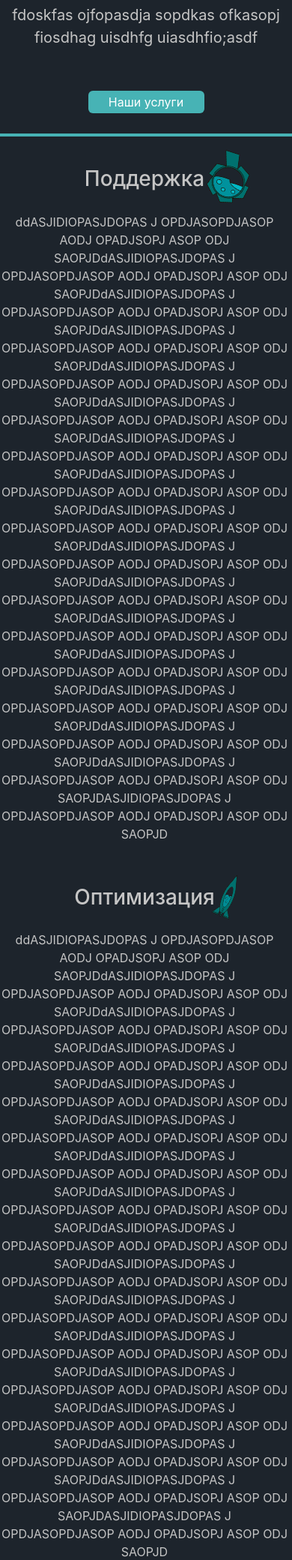
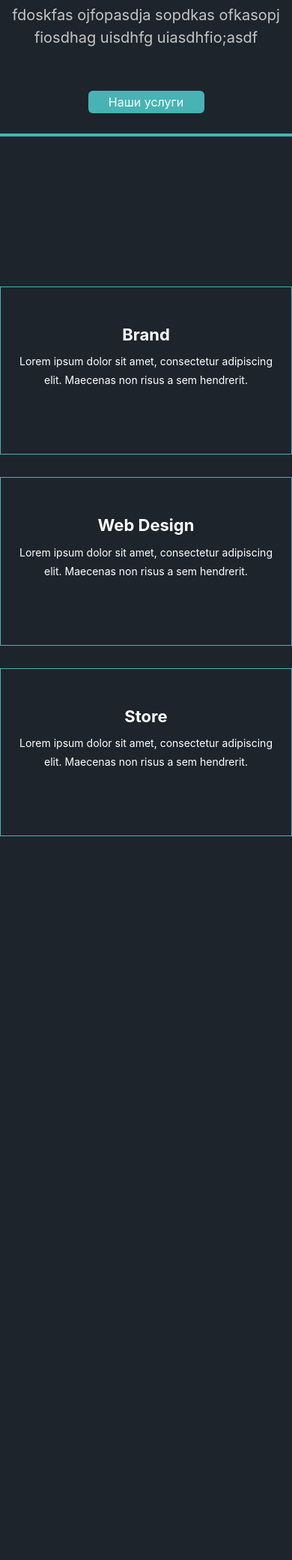
Before and after one commit to Avelinimus/django_web_card, a Django app: page /main/ in a window 390 px wide. Shown: the part 248-2328 px from the top of the page at 75% size. After the commit the page ends 1363 px from the top, so only its background shows below. Run offline with Django 3.2, Linux system fonts and the light colour scheme; data that the repository does not hold is empty; some libraries are stand-ins or nearby versions.

Commit message:
index and styles

```diff
--- a/main_app/static/css/styles.css
+++ b/main_app/static/css/styles.css
@@ -141,3 +141,62 @@ button.new-button{
         right: 0;
     }
 }
+.serviceBox{
+    top: 200px;
+    border: 1px solid #47B3B5;
+    text-align: center;
+    padding: 50px 0;
+    overflow: hidden;
+    position: relative;
+    z-index: 1;
+    transition: all 0.5s ease 0s;
+}
+.serviceBox:before,
+.serviceBox:after{
+    content: "";
+    width: 200%;
+    height: 200%;
+    background: #1d242c;
+    position: absolute;
+    top: 0%;
+    left: 0;
+    z-index: -1;
+    transition: all 1s ease 0.1s;
+}
+.serviceBox:before{
+    background: #47B3B5;
+}
+.serviceBox:hover:before{
+    transform: rotate(0deg);
+}
+.serviceBox:hover:after{
+    background: rgba(9, 3, 18, 0.69);
+    transform: rotate(10deg);
+}
+.serviceBox .service-content{
+    color: #fff;
+    line-height: 25px;
+    padding: 0 20px 20px;
+}
+.serviceBox .title{
+    font-size: 22px;
+    font-weight: 700;
+    margin-bottom: 10px;
+}
+.serviceBox .description{
+    font-size: 14px;
+}
+@media only screen and (max-width: 990px){
+    .serviceBox{ margin-bottom: 30px; }
+}
+@media only screen and (max-width: 767px){
+    .serviceBox:before,
+    .serviceBox:after{
+ }
+}
+@media only screen and (max-width: 480px){
+    .serviceBox:before,
+    .serviceBox:after{
+;
+ }
+}
--- a/templates/main_app/index.html
+++ b/templates/main_app/index.html
@@ -23,39 +23,50 @@
             </div>
 
         </div>
-        <div class="row about-site-row">
-
-            <div class="col-12 col-lg-4 about-site-col" style="border-right: 4px solid #47B3B5">
-                <div class="animate-1">
-                    <h3>Поддержка
-                        <img src="{% static 'main_app/img/gear-no.png'%}" width="70px" height="70px" class="first">
-                        <img src="{% static 'main_app/img/gear-yes.png'%}" width="70px" height="70px" class="second">
-                    </h3>
-                    <p>ddASJIDIOPASJDOPAS J OPDJASOPDJASOP AODJ OPADJSOPJ ASOP ODJ SAOPJDdASJIDIOPASJDOPAS J OPDJASOPDJASOP AODJ OPADJSOPJ ASOP ODJ SAOPJDdASJIDIOPASJDOPAS J OPDJASOPDJASOP AODJ OPADJSOPJ ASOP ODJ SAOPJDdASJIDIOPASJDOPAS J OPDJASOPDJASOP AODJ OPADJSOPJ ASOP ODJ SAOPJDdASJIDIOPASJDOPAS J OPDJASOPDJASOP AODJ OPADJSOPJ ASOP ODJ SAOPJDdASJIDIOPASJDOPAS J OPDJASOPDJASOP AODJ OPADJSOPJ ASOP ODJ SAOPJDdASJIDIOPASJDOPAS J OPDJASOPDJASOP AODJ OPADJSOPJ ASOP ODJ SAOPJDdASJIDIOPASJDOPAS J OPDJASOPDJASOP AODJ OPADJSOPJ ASOP ODJ SAOPJDdASJIDIOPASJDOPAS J OPDJASOPDJASOP AODJ OPADJSOPJ ASOP ODJ SAOPJDdASJIDIOPASJDOPAS J OPDJASOPDJASOP AODJ OPADJSOPJ ASOP ODJ SAOPJDdASJIDIOPASJDOPAS J OPDJASOPDJASOP AODJ OPADJSOPJ ASOP ODJ SAOPJDdASJIDIOPASJDOPAS J OPDJASOPDJASOP AODJ OPADJSOPJ ASOP ODJ SAOPJDdASJIDIOPASJDOPAS J OPDJASOPDJASOP AODJ OPADJSOPJ ASOP ODJ SAOPJDdASJIDIOPASJDOPAS J OPDJASOPDJASOP AODJ OPADJSOPJ ASOP ODJ SAOPJDdASJIDIOPASJDOPAS J OPDJASOPDJASOP AODJ OPADJSOPJ ASOP ODJ SAOPJDdASJIDIOPASJDOPAS J OPDJASOPDJASOP AODJ OPADJSOPJ ASOP ODJ SAOPJDASJIDIOPASJDOPAS J OPDJASOPDJASOP AODJ OPADJSOPJ ASOP ODJ SAOPJD</p>
+        <div class="row">
+            <div class="col-md-4 col-sm-6">
+                <div class="serviceBox">
+                    <div class="service-icon">
+                        <i class="fa fa-globe"></i>
+                     </div>
+                    <div class="service-content">
+                         <h3 class="title">Brand</h3>
+                         <p class="description">
+                             Lorem ipsum dolor sit amet, consectetur adipiscing elit. Maecenas non risus a sem hendrerit.
+                         </p>
+                    </div>
 
                 </div>
             </div>
 
-            <div class="col-12 col-lg-4 about-site-col" style="border-right: 4px solid #47B3B5">
-                <div class="animate-2">
-                    <h3>Оптимизация
-                        <img src="{% static 'main_app/img/rocket-yes.png'%}" width="70px" height="70px" class="first">
-                        <img src="{% static 'main_app/img/rocket-no.png'%}" width="70px" height="70px" class="second">
-                    </h3>
-                    <p>ddASJIDIOPASJDOPAS J OPDJASOPDJASOP AODJ OPADJSOPJ ASOP ODJ SAOPJDdASJIDIOPASJDOPAS J OPDJASOPDJASOP AODJ OPADJSOPJ ASOP ODJ SAOPJDdASJIDIOPASJDOPAS J OPDJASOPDJASOP AODJ OPADJSOPJ ASOP ODJ SAOPJDdASJIDIOPASJDOPAS J OPDJASOPDJASOP AODJ OPADJSOPJ ASOP ODJ SAOPJDdASJIDIOPASJDOPAS J OPDJASOPDJASOP AODJ OPADJSOPJ ASOP ODJ SAOPJDdASJIDIOPASJDOPAS J OPDJASOPDJASOP AODJ OPADJSOPJ ASOP ODJ SAOPJDdASJIDIOPASJDOPAS J OPDJASOPDJASOP AODJ OPADJSOPJ ASOP ODJ SAOPJDdASJIDIOPASJDOPAS J OPDJASOPDJASOP AODJ OPADJSOPJ ASOP ODJ SAOPJDdASJIDIOPASJDOPAS J OPDJASOPDJASOP AODJ OPADJSOPJ ASOP ODJ SAOPJDdASJIDIOPASJDOPAS J OPDJASOPDJASOP AODJ OPADJSOPJ ASOP ODJ SAOPJDdASJIDIOPASJDOPAS J OPDJASOPDJASOP AODJ OPADJSOPJ ASOP ODJ SAOPJDdASJIDIOPASJDOPAS J OPDJASOPDJASOP AODJ OPADJSOPJ ASOP ODJ SAOPJDdASJIDIOPASJDOPAS J OPDJASOPDJASOP AODJ OPADJSOPJ ASOP ODJ SAOPJDdASJIDIOPASJDOPAS J OPDJASOPDJASOP AODJ OPADJSOPJ ASOP ODJ SAOPJDdASJIDIOPASJDOPAS J OPDJASOPDJASOP AODJ OPADJSOPJ ASOP ODJ SAOPJDdASJIDIOPASJDOPAS J OPDJASOPDJASOP AODJ OPADJSOPJ ASOP ODJ SAOPJDASJIDIOPASJDOPAS J OPDJASOPDJASOP AODJ OPADJSOPJ ASOP ODJ SAOPJD</p>
+            <div class="col-md-4 col-sm-6">
+                <div class="serviceBox">
+                    <div class="service-icon">
+                        <i class="fa fa-rocket"></i>
+                    </div>
+                    <div class="service-content">
+                        <h3 class="title">Web Design</h3>
+                        <p class="description">
+                            Lorem ipsum dolor sit amet, consectetur adipiscing elit. Maecenas non risus a sem hendrerit.
+                        </p>
+                    </div>
                 </div>
             </div>
 
-            <div class="col-12 col-lg-4 about-site-col">
-                <div class="animate-3">
-                    <h3>Дизайн
-                        <img src="{% static 'main_app/img/pen-yes.png'%}" width="70px" height="70px" class="first">
-                        <img src="{% static 'main_app/img/pen-no.png'%}" width="70px" height="70px" class="second">
-                    </h3>
-                    <p>ddASJIDIOPASJDOPAS J OPDJASOPDJASOP AODJ OPADJSOPJ ASOP ODJ SAOPJDdASJIDIOPASJDOPAS J OPDJASOPDJASOP AODJ OPADJSOPJ ASOP ODJ SAOPJDdASJIDIOPASJDOPAS J OPDJASOPDJASOP AODJ OPADJSOPJ ASOP ODJ SAOPJDdASJIDIOPASJDOPAS J OPDJASOPDJASOP AODJ OPADJSOPJ ASOP ODJ SAOPJDdASJIDIOPASJDOPAS J OPDJASOPDJASOP AODJ OPADJSOPJ ASOP ODJ SAOPJDdASJIDIOPASJDOPAS J OPDJASOPDJASOP AODJ OPADJSOPJ ASOP ODJ SAOPJDdASJIDIOPASJDOPAS J OPDJASOPDJASOP AODJ OPADJSOPJ ASOP ODJ SAOPJDdASJIDIOPASJDOPAS J OPDJASOPDJASOP AODJ OPADJSOPJ ASOP ODJ SAOPJDdASJIDIOPASJDOPAS J OPDJASOPDJASOP AODJ OPADJSOPJ ASOP ODJ SAOPJDdASJIDIOPASJDOPAS J OPDJASOPDJASOP AODJ OPADJSOPJ ASOP ODJ SAOPJDdASJIDIOPASJDOPAS J OPDJASOPDJASOP AODJ OPADJSOPJ ASOP ODJ SAOPJDdASJIDIOPASJDOPAS J OPDJASOPDJASOP AODJ OPADJSOPJ ASOP ODJ SAOPJDdASJIDIOPASJDOPAS J OPDJASOPDJASOP AODJ OPADJSOPJ ASOP ODJ SAOPJDdASJIDIOPASJDOPAS J OPDJASOPDJASOP AODJ OPADJSOPJ ASOP ODJ SAOPJDdASJIDIOPASJDOPAS J OPDJASOPDJASOP AODJ OPADJSOPJ ASOP ODJ SAOPJDdASJIDIOPASJDOPAS J OPDJASOPDJASOP AODJ OPADJSOPJ ASOP ODJ SAOPJDASJIDIOPASJDOPAS J OPDJASOPDJASOP AODJ OPADJSOPJ ASOP ODJ SAOPJD</p>
+            <div class="col-md-4 col-sm-6">
+                <div class="serviceBox">
+                    <div class="service-icon">
+                        <i class="fa fa-briefcase"></i>
+                    </div>
+                    <div class="service-content">
+                        <h3 class="title">Store</h3>
+                        <p class="description">
+                        Lorem ipsum dolor sit amet, consectetur adipiscing elit. Maecenas non risus a sem hendrerit.
+                        </p>
+                    </div>
+
                 </div>
             </div>
-
         </div>
     {% endblock %}
 
```
